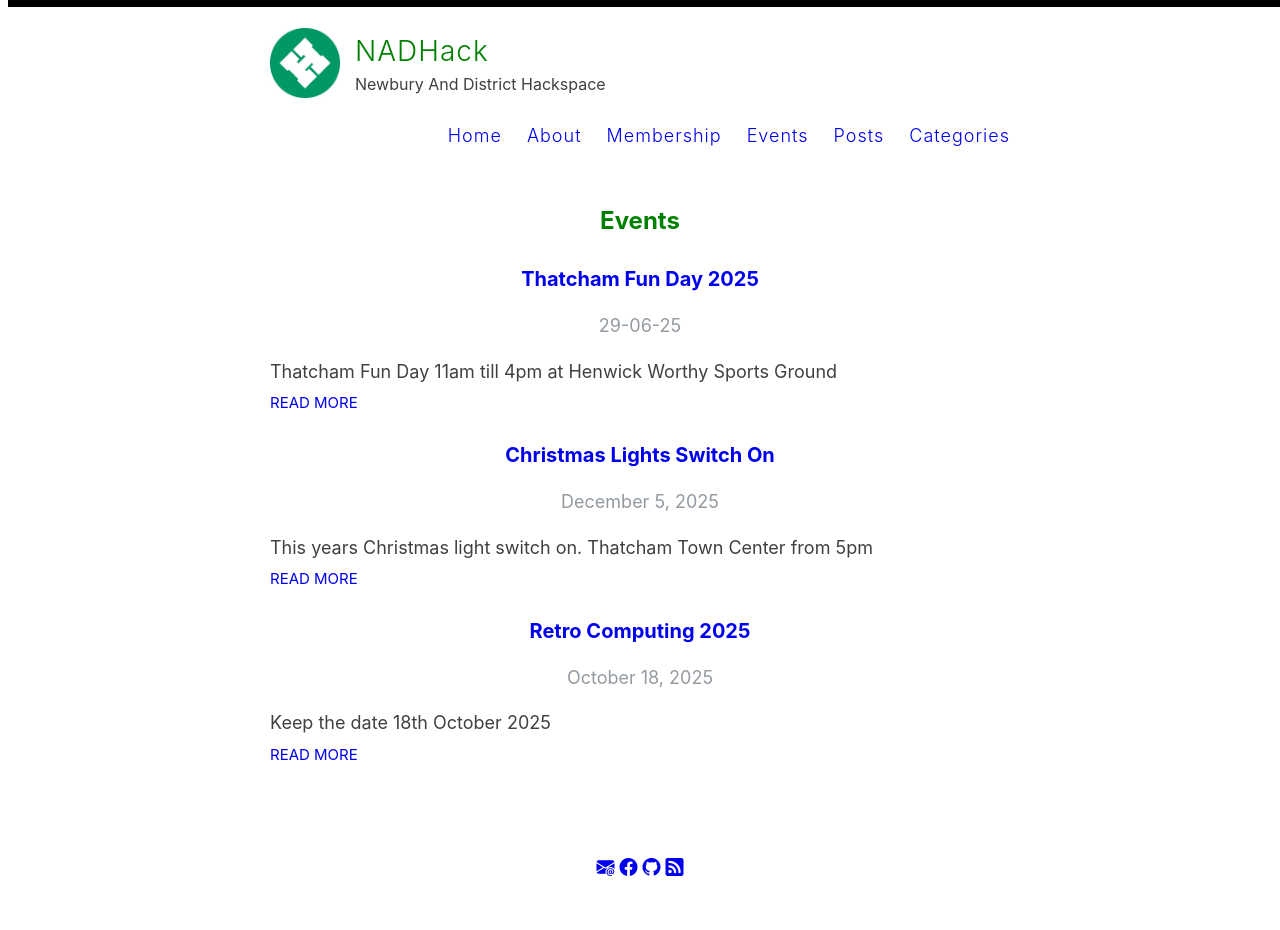
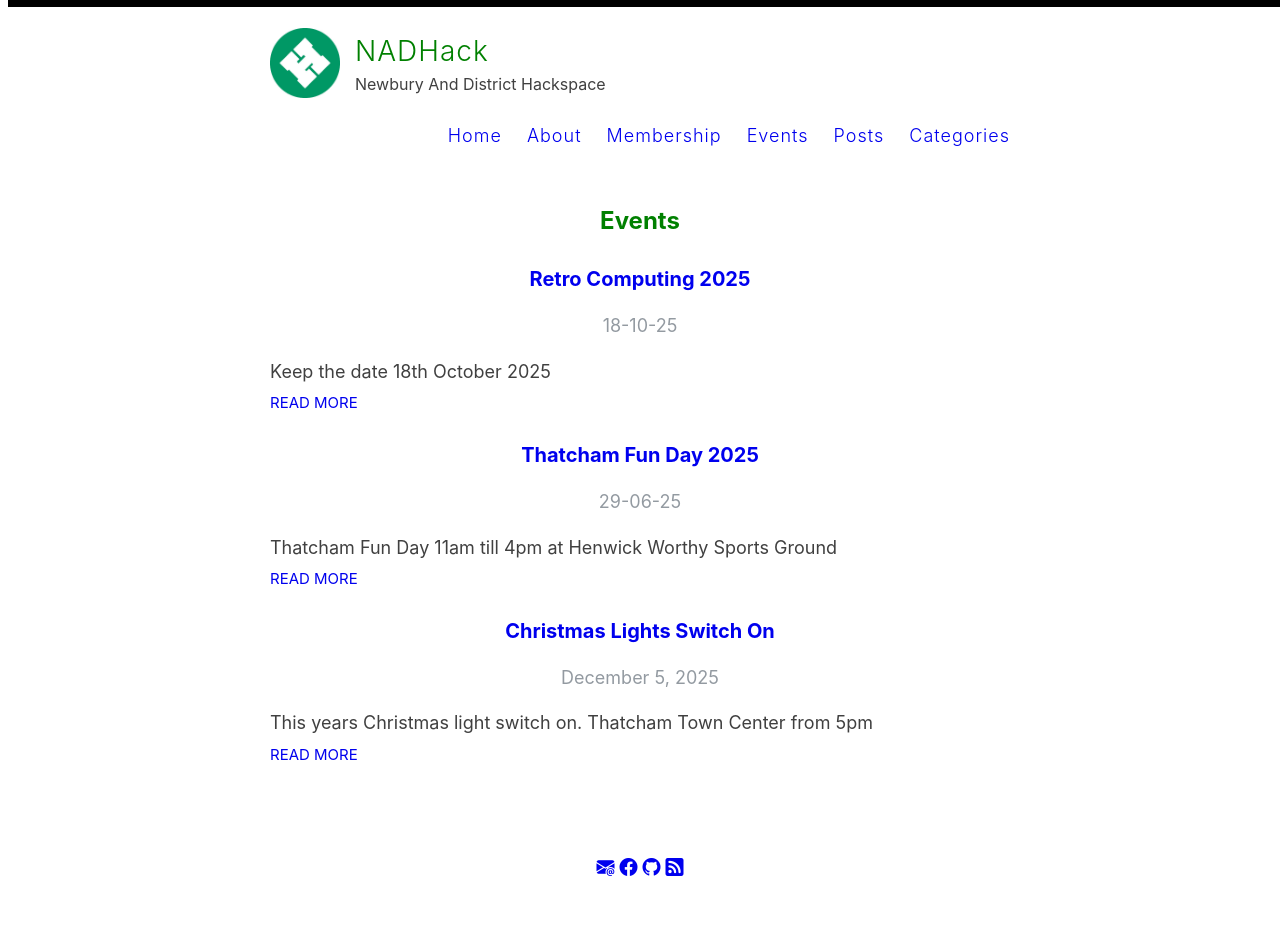
Before and after one commit to nadhack/nadhack.github.io, a Jekyll site: the page built from events.html, in a window 1280 px wide. Built offline with Jekyll 4.4.1, drawn with Linux system fonts in a browser that asks for light colours.

Commit message:
sort date field

```diff
--- a/_events/retro-computing-25.md
+++ b/_events/retro-computing-25.md
@@ -1,7 +1,8 @@
 ---
 layout: event
 title: Retro Computing 2025
-event_date: October 18, 2025
+display_date: October 18, 2025
+event_date: 18-10-25
 categories: [External-Event]
 excerpt: Keep the date 18th October 2025
 ---
```
